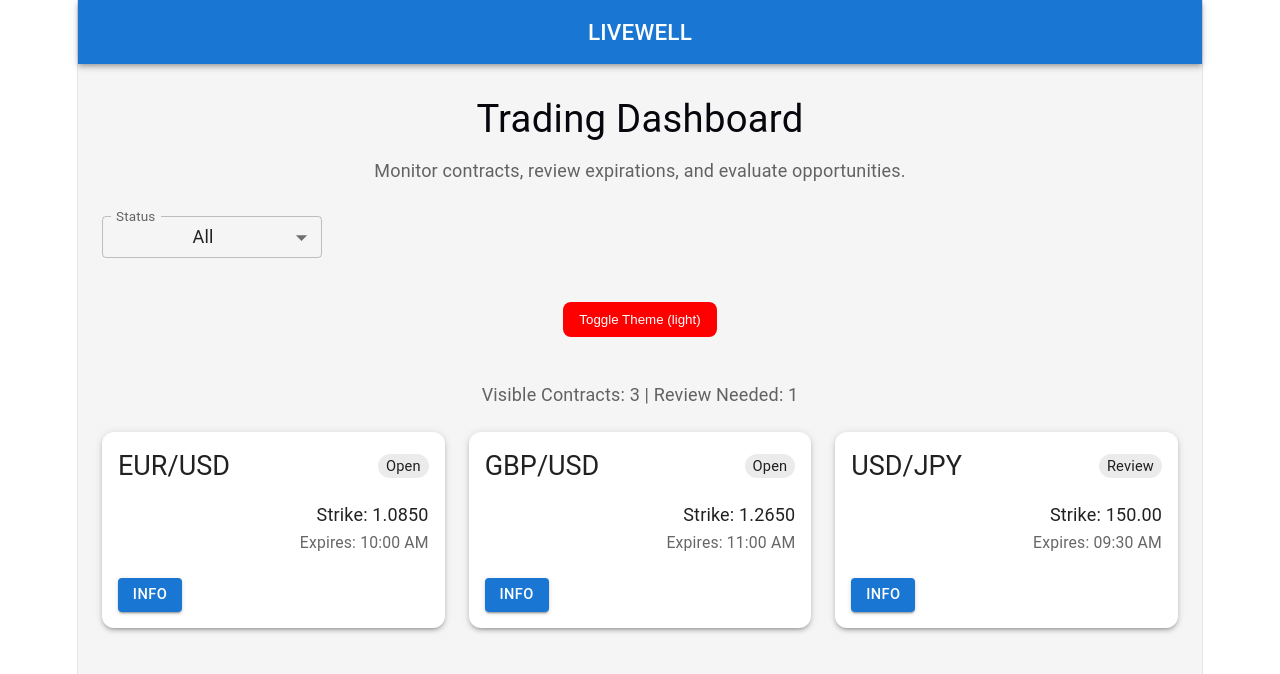
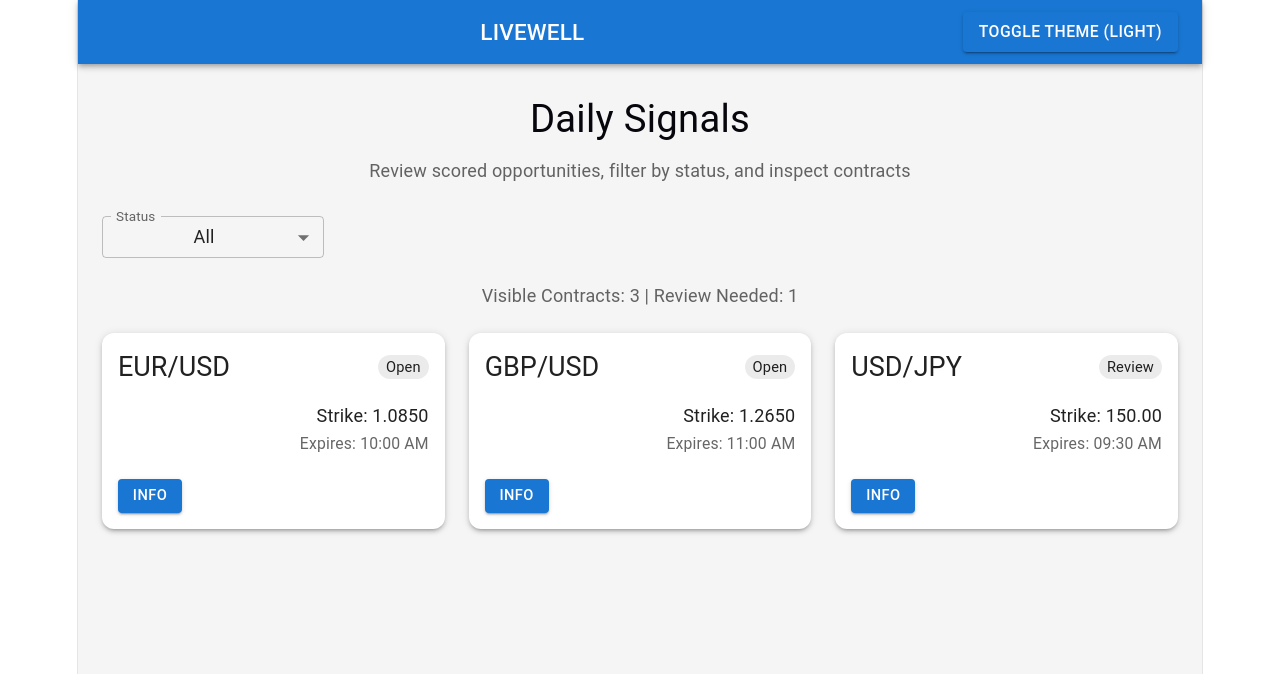
Before and after one commit to ianfmc/livewell-ui, a React (Vite) app: page / in a window 1280 px wide. Shown: the top 674 px of the page. Built offline with nearby package versions, Linux system fonts and the light colour scheme.

Commit message:
refactor: extract DailySignals page and clean up App structure

```diff
--- a/src/App.tsx
+++ b/src/App.tsx
@@ -1,29 +1,15 @@
-import { useState } from "react";
-
 import AppBar from "@mui/material/AppBar";
+import Button from "@mui/material/Button";
 import Box from "@mui/material/Box";
-import Container from "@mui/material/Container";
 import CssBaseline from "@mui/material/CssBaseline";
-import FormControl from "@mui/material/FormControl";
-import Grid from "@mui/material/Grid";
-import InputLabel from "@mui/material/InputLabel";
-import MenuItem from "@mui/material/MenuItem";
-import Select from "@mui/material/Select";
 import Toolbar from "@mui/material/Toolbar";
 import Typography from "@mui/material/Typography";
 
-import ContractCard from "./components/contract-card";
+import DailySignals from "./pages/DailySignals";
 import { useTheme } from "./components/theme-provider";
-import { mockData } from "./data/mockData";
 
 const App = () => {
-  const [statusFilter, setStatusFilter] = useState("All");
   const { theme, setTheme } = useTheme();
-
-  const filteredData =
-    statusFilter === "All"
-      ? mockData
-      : mockData.filter((card) => card.status === statusFilter);
 
 return (
   <>
@@ -34,81 +20,31 @@ const App = () => {
         flexGrow: 1,
         minHeight: "100vh",
         bgcolor: theme === "light" ? "grey.100" : "grey.900",
-          color: theme === "light" ? "black" : "white"
+        color: theme === "light" ? "text.primary" : "#fff",
       }}
     >
-        <AppBar position="static">
+      <AppBar
+        position="static"
+        color="transparent"
+        sx={{
+          bgcolor: theme === "light" ? "primary.main" : "grey.950",
+        }}
+      >
         <Toolbar>
-            <Typography variant="h6" component="div" sx={{ flexGrow: 1 }}>
+          <Typography variant="h6" component="div" sx={{ flexGrow: 1, color: "#FFFFFF" }}>
             LIVEWELL
           </Typography>
+
+          <Button
+            variant="contained"
+            onClick={() => setTheme(theme === "light" ? "dark" : "light")}
+          >
+            Toggle Theme ({theme})
+          </Button>
         </Toolbar>
       </AppBar>
 
-        <Container maxWidth="lg" sx={{ py: 4 }}>
-          <Typography variant="h4" component="h1" gutterBottom>
-            Trading Dashboard
-          </Typography>
-
-          <Typography variant="body1" color="text.secondary" sx={{ mb: 4 }}>
-            Monitor contracts, review expirations, and evaluate opportunities.
-          </Typography>
-
-          <Box sx={{ mb: 3, maxWidth: 220 }}>
-            <FormControl fullWidth size="small">
-              <InputLabel id="status-filter-label">Status</InputLabel>
-              <Select
-                labelId="status-filter-label"
-                value={statusFilter}
-                label="Status"
-                onChange={(event) => setStatusFilter(event.target.value)}
-              >
-                <MenuItem value="All">All</MenuItem>
-                <MenuItem value="Open">Open</MenuItem>
-                <MenuItem value="Review">Review</MenuItem>
-              </Select>
-            </FormControl>
-          </Box>
-
-          <Box sx={{ mb: 3 }}>
-            <button
-              onClick={() => setTheme(theme === "light" ? "dark" : "light")}
-              style={{
-                margin: "20px 0",
-                padding: "10px 16px",
-                backgroundColor: "red",
-                color: "white",
-                border: "none",
-                borderRadius: "8px",
-                cursor: "pointer",
-              }}
-            >
-              Toggle Theme ({theme})
-            </button>
-          </Box>
-
-          <Typography variant="body1" color="text.secondary" sx={{ mb: 3 }}>
-            Visible Contracts: {filteredData.length} | Review Needed:{" "}
-            {filteredData.filter((card) => card.status === "Review").length}
-          </Typography>
-
-          <Grid container spacing={3}>
-            {filteredData.map((card) => (
-              <Grid
-                size={{ xs: 12, sm: 6, md: 4 }}
-                key={card.instrument + card.strike}
-              >
-                <ContractCard
-                  key={card.instrument + card.strike}
-                  instrument={card.instrument}
-                  strike={card.strike}
-                  expiry={card.expiry}
-                  status={card.status}
-                />{" "}
-              </Grid>
-            ))}
-          </Grid>
-        </Container>
+      <DailySignals />
     </Box>
   </>
 );
--- /dev/null
+++ b/src/pages/DailySignals.tsx
@@ -0,0 +1,68 @@
+import { useState } from 'react';
+
+import Box from '@mui/material/Box';
+import Container from '@mui/material/Container';
+import FormControl from '@mui/material/FormControl';
+import Grid from '@mui/material/Grid';
+import InputLabel from '@mui/material/InputLabel';
+import MenuItem from '@mui/material/MenuItem';
+import Select from '@mui/material/Select';
+import Typography from '@mui/material/Typography';
+
+import ContractCard from '../components/contract-card';
+import { mockData } from '../data/mockData';
+
+const DailySignals = () => {
+  const [statusFilter, setStatusFilter] = useState('All');
+
+  const filteredData = statusFilter === 'All' ? mockData : mockData.filter(item => item.status === statusFilter);
+
+  return(
+    <Container maxWidth="lg" sx={{ py: 4 }}>
+      <Typography variant="h4" component="h1" gutterBottom>
+        Daily Signals
+      </Typography>
+      <Typography variant="body1" color="text.secondary" sx={{ mb: 4 }}>
+        Review scored opportunities, filter by status, and inspect contracts
+        </Typography>
+
+      <Box sx={{ mb: 3, maxWidth: 222 }}>
+        <FormControl fullWidth size="small">
+          <InputLabel id="status-filter-label">Status</InputLabel>
+          <Select
+            labelId="status-filter-label"
+            id="status-filter"
+            value={statusFilter}
+            label="Status"
+            onChange={(e) => setStatusFilter(e.target.value)}
+          >
+            <MenuItem value="All">All</MenuItem>
+            <MenuItem value="Open">Open</MenuItem>
+            <MenuItem value="Review">Review</MenuItem>
+            <MenuItem value="Closed">Closed</MenuItem>
+          </Select>
+        </FormControl>
+      </Box>
+
+      <Typography variant="body1" color="text.secondary" sx={{ mb: 3 }}>
+        Visible Contracts: {filteredData.length} | Review Needed: {" "}
+        {filteredData.filter(item => item.status === 'Review').length}
+      </Typography>
+
+      <Grid container spacing={3}>
+        {filteredData.map((card) => (
+          <Grid size={{ xs:12, sm:6, md: 4}} key={card.instrument + card.strike}>
+            <ContractCard
+            instrument={card.instrument}
+            strike={card.strike}
+            expiry={card.expiry}
+            status={card.status}
+          />
+          </Grid>
+        ))}
+      </Grid>
+    </Container>
+  );
+}
+
+export default DailySignals;
```
Also changed, not shown: 1 other file (tests, documents, lock files or other folders). Lines whose indentation alone changed are shown as unchanged.
